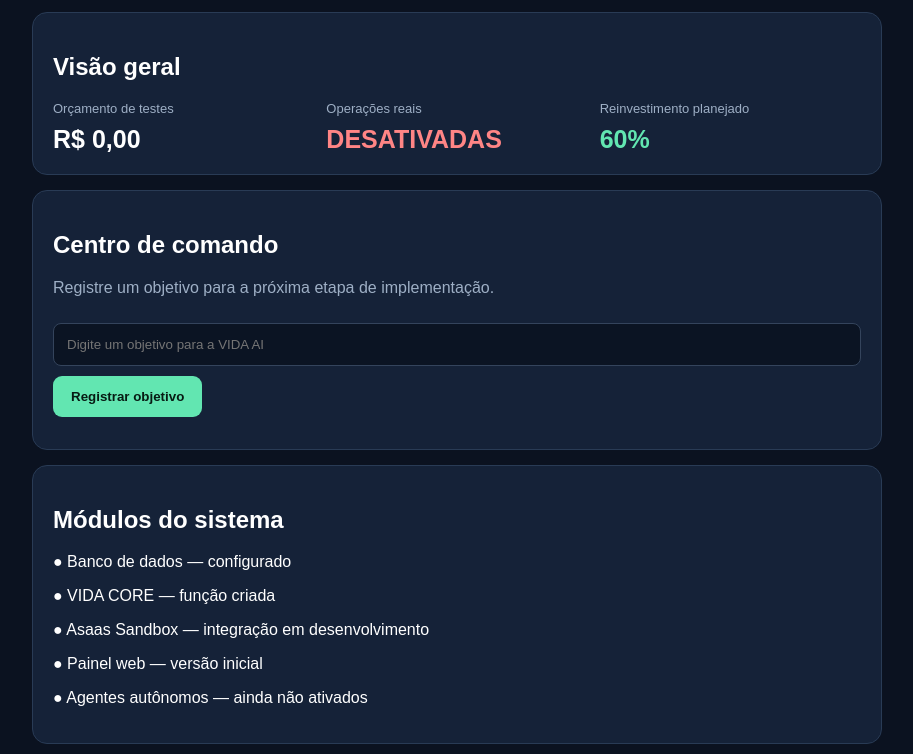
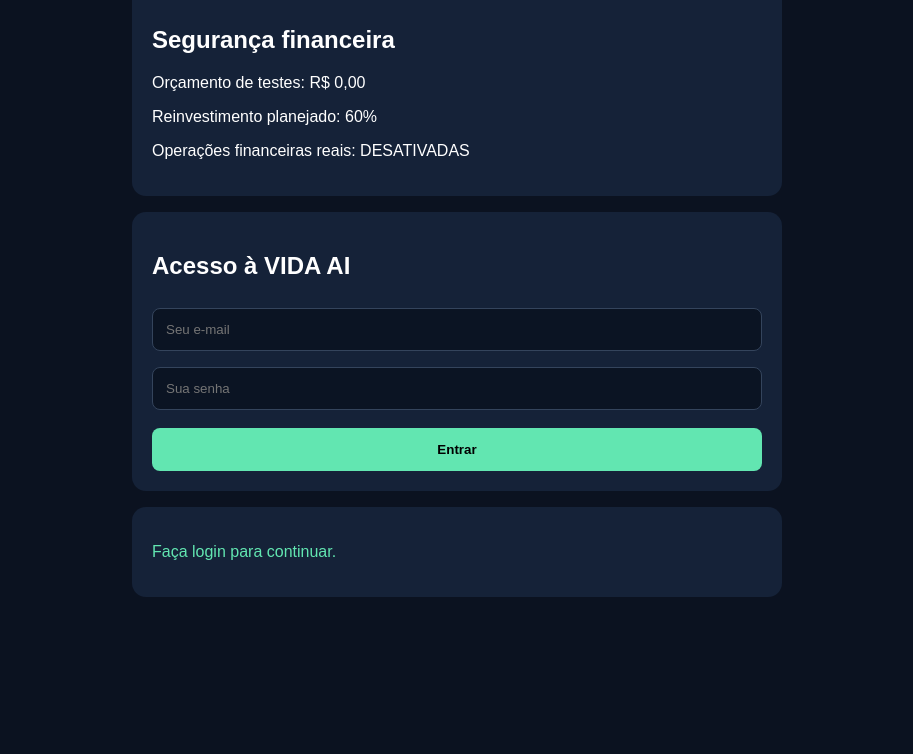
Before and after one commit to Diony12345678/vida-ai, a plain HTML site: page index.html in a window 1280 px wide. Shown: the part 158-912 px from the top of the page, without its empty margins (183-1096 px from the left). After the commit the page ends 800 px from the top, so only its background shows below. Drawn offline with nearby package versions, Linux system fonts and the light colour scheme.

Commit message:
Refactor index.html for VIDA AI panel enhancements
Updated HTML structure and styles for the VIDA AI panel, including new elements for login and objectives. Improved layout and added Supabase integration.

```diff
--- a/index.html
+++ b/index.html
@@ -3,104 +3,123 @@
 <html lang="pt-BR">
 <head>
 <meta charset="UTF-8">
-<meta name="viewport" content="width=device-width, initial-scale=1.0">
-<title>VIDA AI - Painel</title>
+<meta name="viewport" content="width=device-width,initial-scale=1">
+<title>VIDA AI</title>
+<script src="https://cdn.jsdelivr.net/npm/@supabase/supabase-js@2"></script>
 <style>
-*{box-sizing:border-box}
-body{
- margin:0;background:#0b1220;color:#fff;
- font-family:Arial,sans-serif;padding:20px
-}
-.container{max-width:850px;margin:auto}
-header{padding:25px 0}
-h1{font-size:34px;margin:5px 0;color:#62e6b1}
-.sub{color:#9eafc5}
-.card{
- background:#152238;border:1px solid #293b55;
- border-radius:15px;padding:20px;margin:15px 0
-}
-.grid{display:grid;grid-template-columns:repeat(auto-fit,minmax(180px,1fr));gap:12px}
-.label{color:#9eafc5;font-size:13px}
-.value{font-size:25px;font-weight:bold;margin-top:9px}
-.green{color:#62e6b1}
-.red{color:#ff8585}
-button{
- background:#62e6b1;color:#071b13;border:0;
- border-radius:9px;padding:13px 18px;
- font-weight:bold;cursor:pointer
-}
-input{
- width:100%;padding:13px;border-radius:8px;
- border:1px solid #34445c;background:#0b1423;
- color:white;margin:10px 0
-}
-#status{color:#62e6b1;margin-top:12px}
+body{margin:0;padding:20px;background:#0b1220;color:white;font-family:Arial}
+main{max-width:650px;margin:auto}
+h1{color:#62e6b1;font-size:36px}
+.card{background:#152238;padding:20px;border-radius:14px;margin:16px 0}
+input,textarea{width:100%;box-sizing:border-box;padding:13px;margin:8px 0;background:#0b1423;color:white;border:1px solid #34445c;border-radius:8px}
+textarea{min-height:100px}
+button{width:100%;padding:14px;margin-top:10px;background:#62e6b1;border:0;border-radius:8px;font-weight:bold}
+.secondary{background:#34445c;color:white}
+.muted{color:#a7b5c8}
+#status{white-space:pre-wrap;overflow-wrap:anywhere;color:#62e6b1}
+pre{white-space:pre-wrap;overflow-wrap:anywhere;background:#09111d;padding:12px}
 </style>
 </head>
 <body>
-<div class="container">
-
-<header>
-<div class="green">SISTEMA DE INTELIGÊNCIA</div>
+<main>
 <h1>VIDA AI</h1>
-<div class="sub">Painel central de operações</div>
-</header>
+<p class="muted">Painel central de inteligência e operações</p>
 
 <div class="card">
-<h2>Visão geral</h2>
-<div class="grid">
-<div>
-<div class="label">Orçamento de testes</div>
-<div class="value">R$ 0,00</div>
+<h2>Segurança financeira</h2>
+<p>Orçamento de testes: R$ 0,00</p>
+<p>Reinvestimento planejado: 60%</p>
+<p>Operações financeiras reais: DESATIVADAS</p>
 </div>
-<div>
-<div class="label">Operações reais</div>
-<div class="value red">DESATIVADAS</div>
+
+<div class="card" id="login">
+<h2>Acesso à VIDA AI</h2>
+<input id="email" type="email" placeholder="Seu e-mail">
+<input id="password" type="password" placeholder="Sua senha">
+<button onclick="entrar()">Entrar</button>
 </div>
-<div>
-<div class="label">Reinvestimento planejado</div>
-<div class="value green">60%</div>
-</div>
-</div>
+
+<div class="card" id="painel" hidden>
+<h2>Centro de comando</h2>
+<p id="usuario" class="muted"></p>
+<textarea id="objective" maxlength="1000" placeholder="Digite um objetivo para a VIDA AI"></textarea>
+<button onclick="enviar()">Enviar objetivo ao VIDA CORE</button>
+<button class="secondary" onclick="sair()">Sair</button>
 </div>
 
 <div class="card">
-<h2>Centro de comando</h2>
-<p class="sub">Registre um objetivo para a próxima etapa de implementação.</p>
-<input id="tarefa" placeholder="Digite um objetivo para a VIDA AI">
-<button onclick="registrar()">Registrar objetivo</button>
-<div id="status"></div>
+<p id="status">Aguardando conexão...</p>
+<pre id="resultado" hidden></pre>
 </div>
-
-<div class="card">
-<h2>Módulos do sistema</h2>
-<p>● Banco de dados — configurado</p>
-<p>● VIDA CORE — função criada</p>
-<p>● Asaas Sandbox — integração em desenvolvimento</p>
-<p>● Painel web — versão inicial</p>
-<p>● Agentes autônomos — ainda não ativados</p>
-</div>
-
-<div class="card">
-<h2>Segurança financeira</h2>
-<p>Limite planejado por operação: R$ 100,00</p>
-<p>Orçamento autorizado para testes: R$ 0,00</p>
-<p class="red">Nenhum pagamento real autorizado.</p>
-</div>
-
-</div>
+</main>
 
 <script>
-function registrar(){
- const campo=document.getElementById("tarefa");
- const status=document.getElementById("status");
- if(!campo.value.trim()){
-  status.textContent="Digite um objetivo primeiro.";
-  return;
- }
- status.textContent="Objetivo anotado nesta demonstração. Ainda não foi enviado ao banco de dados.";
- campo.value="";
+const SUPABASE_URL = "https://bdiiyhcjataabseadyir.supabase.co/rest/v1/";
+const SUPABASE_KEY = "sb_publishable_stY0jbfuEOKs2H7V20HXNA_PLVIXZcH";
+
+const db = window.supabase.createClient(
+  SUPABASE_URL,
+  SUPABASE_KEY
+);
+
+function mensagem(texto){
+  document.getElementById("status").textContent = texto;
 }
+
+function mostrarPainel(usuario){
+  document.getElementById("login").hidden = !!usuario;
+  document.getElementById("painel").hidden = !usuario;
+  document.getElementById("usuario").textContent =
+    usuario ? "Conectado: " + usuario.email : "";
+}
+
+async function verificar(){
+  const {data,error} = await db.auth.getSession();
+  if(error){mensagem(error.message);return;}
+  mostrarPainel(data.session?.user || null);
+  mensagem(data.session ? "Sessão autenticada." : "Faça login para continuar.");
+}
+
+async function entrar(){
+  mensagem("Verificando acesso...");
+  const {data,error} = await db.auth.signInWithPassword({
+    email:document.getElementById("email").value.trim(),
+    password:document.getElementById("password").value
+  });
+  if(error){mensagem("Erro no login: "+error.message);return;}
+  mostrarPainel(data.user);
+  mensagem("Login realizado.");
+}
+
+async function enviar(){
+  const objective=document.getElementById("objective").value.trim();
+  if(!objective){mensagem("Digite um objetivo.");return;}
+  mensagem("Enviando ao VIDA CORE...");
+  try{
+    const {data,error}=await db.functions.invoke("vida-core",{
+      body:{objective}
+    });
+    if(error) throw error;
+    document.getElementById("resultado").textContent=
+      JSON.stringify(data,null,2);
+    document.getElementById("resultado").hidden=false;
+    mensagem("Resposta recebida do VIDA CORE.");
+  }catch(error){
+    mensagem("Falha na comunicação: "+error.message);
+  }
+}
+
+async function sair(){
+  await db.auth.signOut();
+  mostrarPainel(null);
+  mensagem("Sessão encerrada.");
+}
+
+db.auth.onAuthStateChange((_event,session)=>{
+  mostrarPainel(session?.user || null);
+});
+
+verificar();
 </script>
 </body>
 </html>
```
